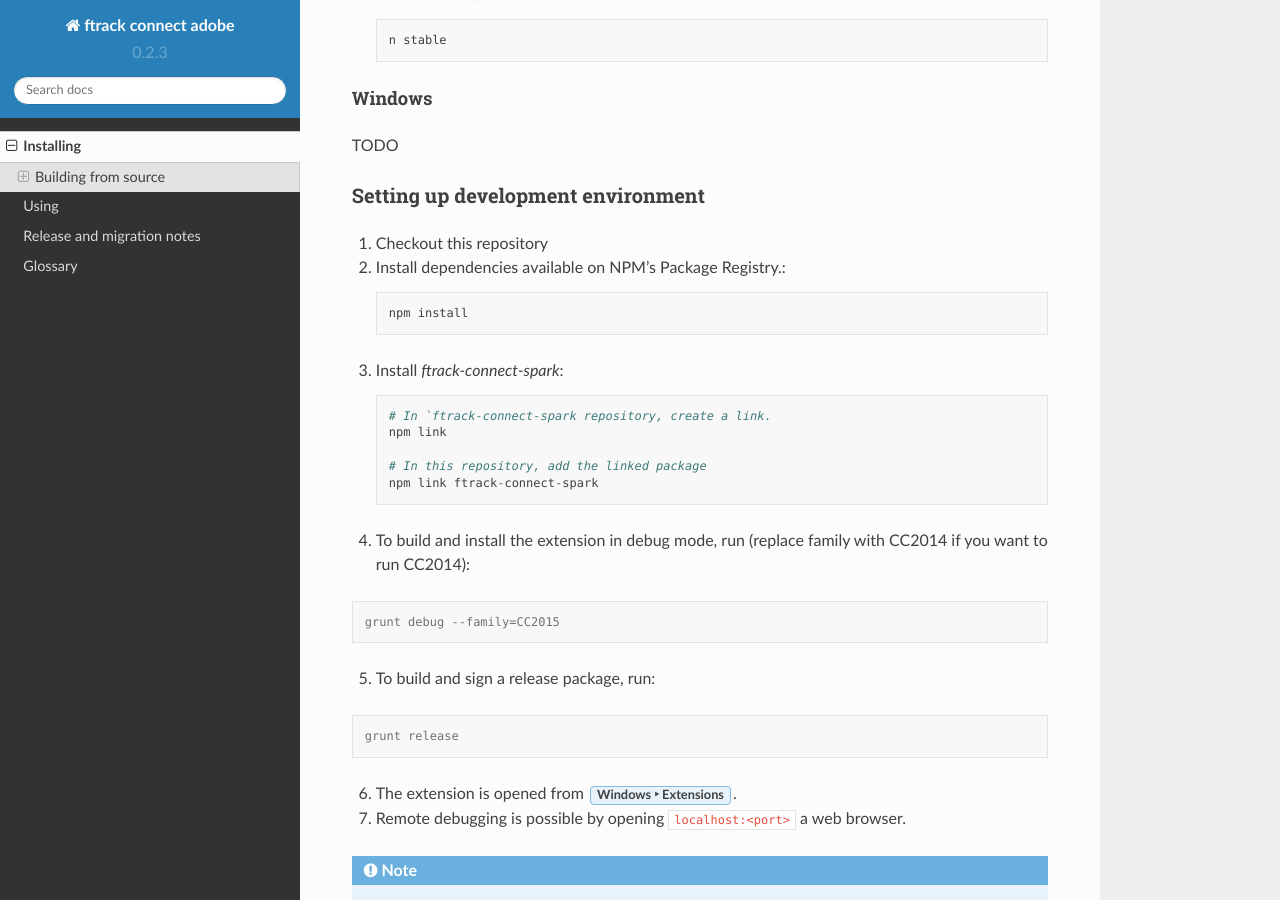
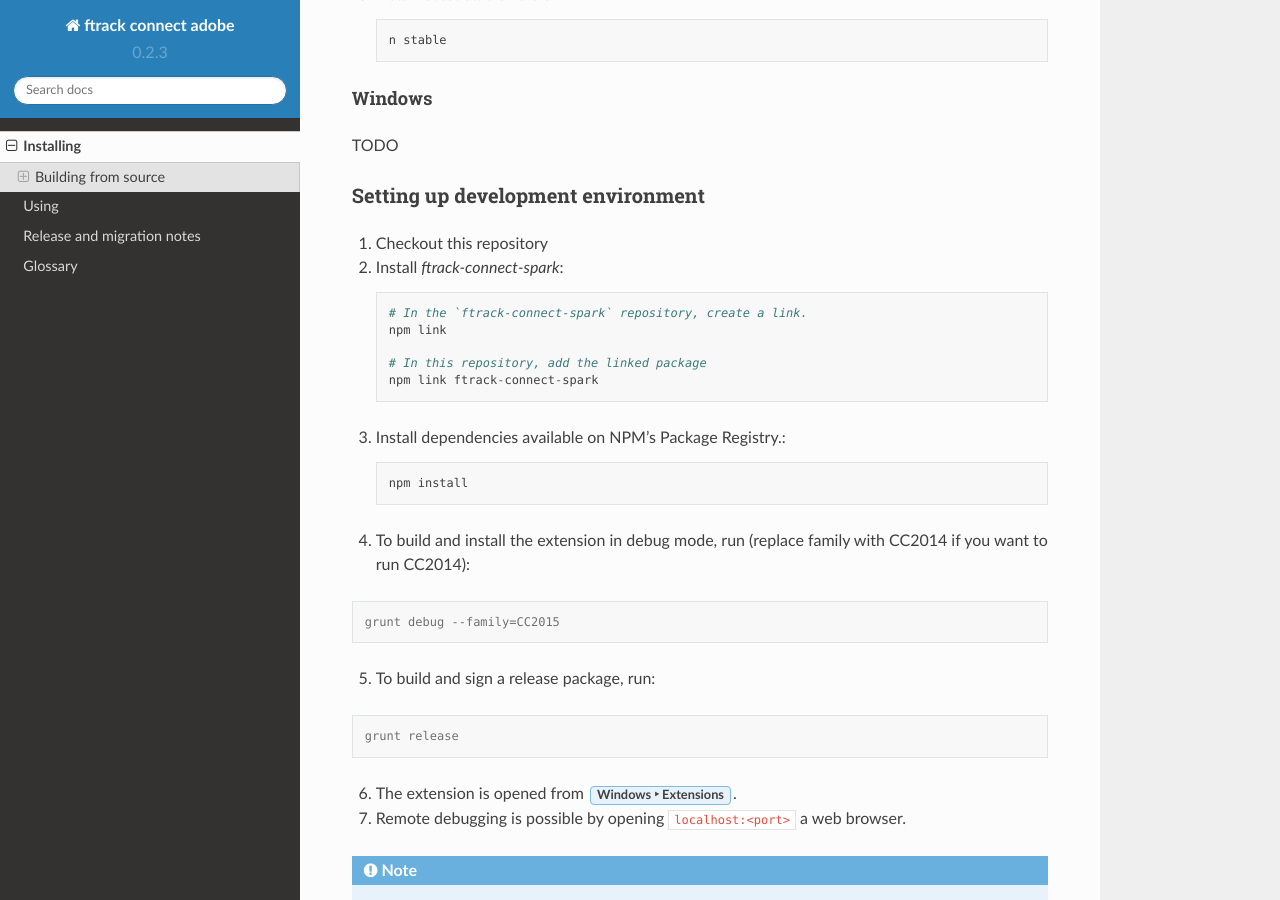
Before and after one commit to ftrackhq/ftrack-connect-spark-adobe, a Sphinx documentation site: the page built from doc/installing.rst, in a window 1280 px wide and 900 px high, scrolled down 999 px. Built offline with Sphinx 7.4.7 and the Read the Docs theme 2.0.0, drawn with Linux system fonts in a browser that asks for light colours.

```diff
--- a/doc/installing.rst
+++ b/doc/installing.rst
@@ -60,17 +60,17 @@ Setting up development environment
 ----------------------------------
 
 1. Checkout this repository
-2. Install dependencies available on NPM's Package Registry.::
+2. Install *ftrack-connect-spark*::
 
-    npm install
-
-3. Install *ftrack-connect-spark*::
-
-    # In `ftrack-connect-spark repository, create a link.
+    # In the `ftrack-connect-spark` repository, create a link.
     npm link
 
     # In this repository, add the linked package
     npm link ftrack-connect-spark
+
+3. Install dependencies available on NPM's Package Registry.::
+
+    npm install
 
 4. To build and install the extension in debug mode, run (replace family with
    CC2014 if you want to run CC2014):
```
